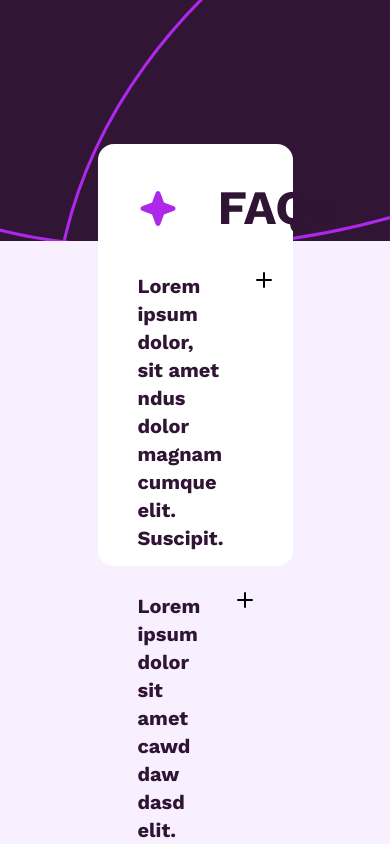
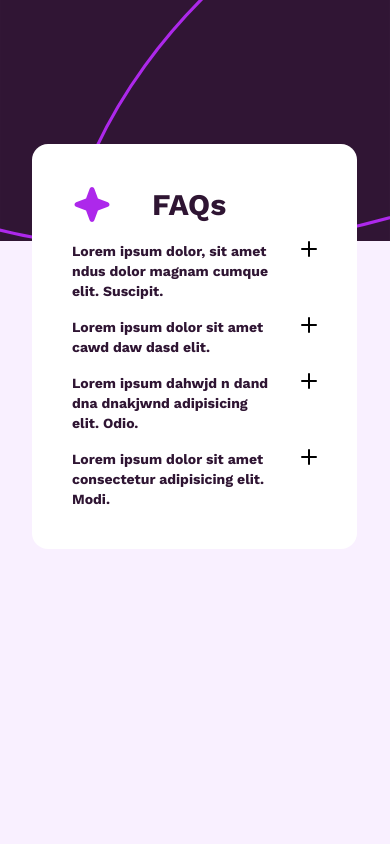
Before and after one commit to Myudro33/faq-accordion, a React (Vite) app: page / in a window 390 px wide. Shown: the top 844 px of the page. Built offline with nearby package versions, Linux system fonts and the light colour scheme.

Commit message:
style: add responsive

```diff
--- a/src/App.jsx
+++ b/src/App.jsx
@@ -35,10 +35,10 @@ function App() {
       <div className='xs:flex lg:hidden'>
         <img className='w-full' src="../public/assets/background-pattern-mobile.svg" alt="background" />
       </div>
-      <div className='w-1/2 h-1/2 bg-white absolute left-1/4 top-36 z-30 rounded-2xl p-10'>
+      <div className='xs:w-5/6 lg:w-1/2 lg:h-auto bg-white absolute xs:left-8 lg:left-1/4 top-36 z-30 rounded-2xl p-10'>
           <div className='flex items-center'>
             <img src="../public/assets/icon-star.svg" alt="star" />
-            <h1 className='text-dark-purple text-5xl font-bold ml-10'>FAQs</h1>
+            <h1 className='text-dark-purple xs:text-3xl lg:text-5xl font-bold ml-10'>FAQs</h1>
           </div>
           {accordionInfo.map((item,index)=>{
            return <Accordion key={index}
--- a/src/components/Accordion.jsx
+++ b/src/components/Accordion.jsx
@@ -5,15 +5,15 @@ import PropTypes from "prop-types";
 function Accordion({ title, answer }) {
   const [show,setShow]= useState(false)
   return (
-    <div className="w-full mt-10 ">
+    <div className="w-full xs:mt-4 lg:mt-10 ">
       <div onClick={()=>setShow(!show)} className="flex justify-between cursor-pointer">
-        <h1 className="text-dark-purple hover:text-gray-purple font-bold text-xl">
+        <h1 className="text-dark-purple hover:text-gray-purple font-bold xs:text-sm lg:text-xl">
           {title}
         </h1>
         <AccordionIcon active={show} />
       </div>
       <div
-        className={`w-full bg-gray-purple grid overflow-hidden transition-all duration-300 ease-in-out ${
+        className={`w-full  grid overflow-hidden transition-all duration-300 ease-in-out ${
           show ? "grid-rows-[1fr] opacity-100" : "grid-rows-[0fr] opacity-0"
         }`}
       >
```
